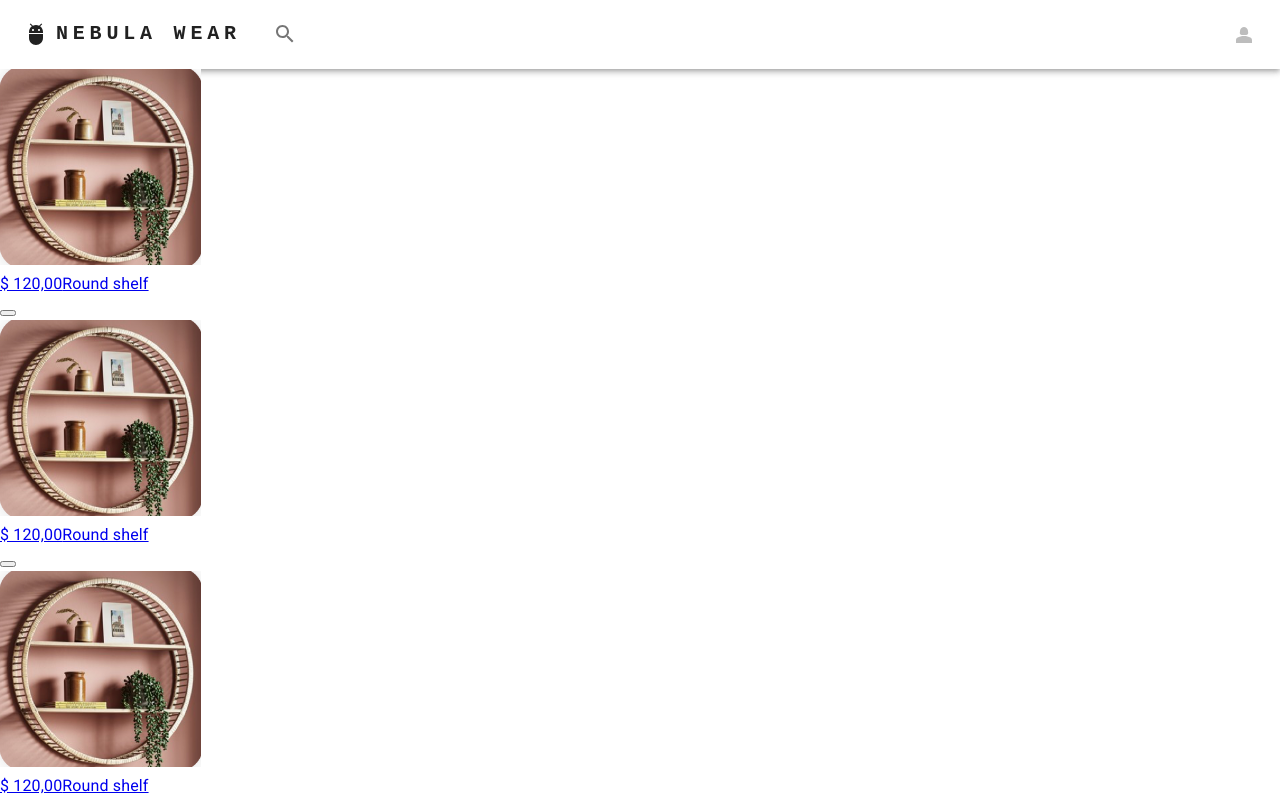
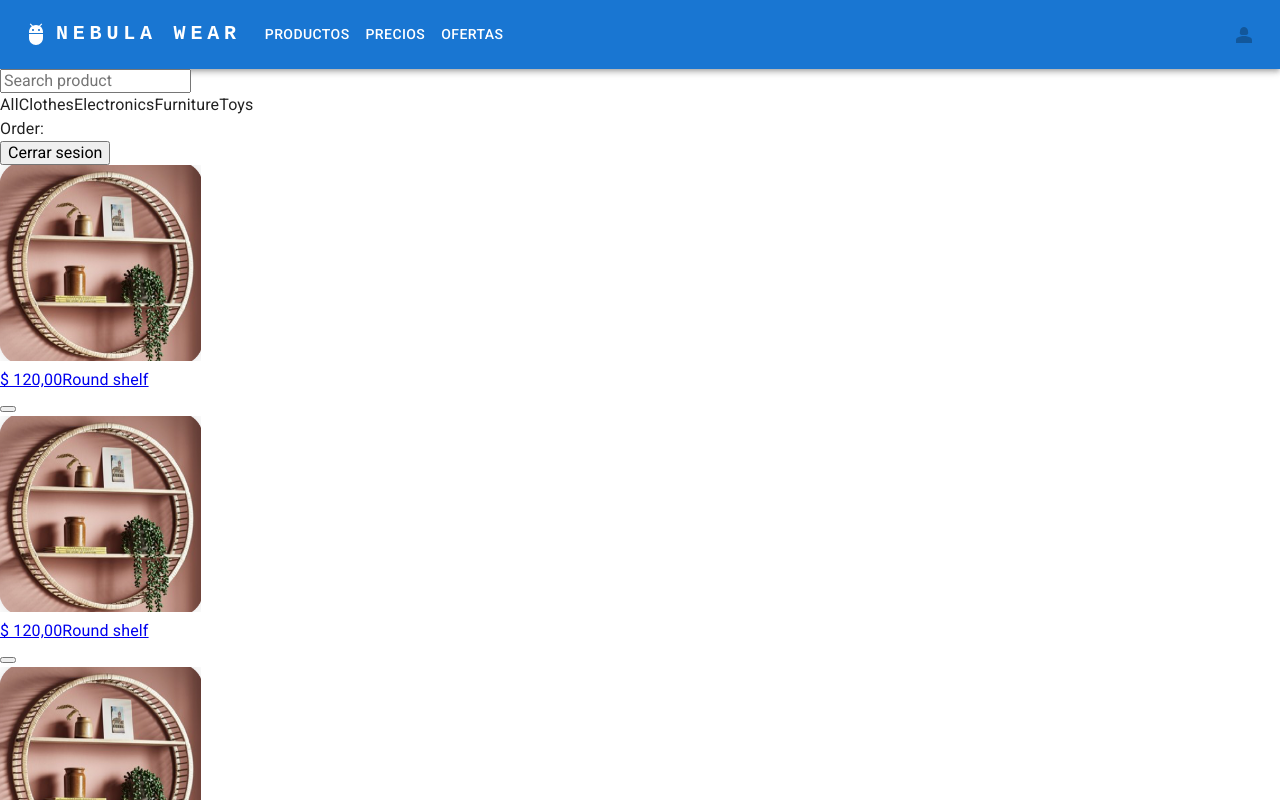
Before and after one commit to Jesusantiago/NebulaWear, a React (Vite) app in the folder client/: page /store in a window 1280 px wide. Shown: the top 800 px of the page. Built offline with nearby package versions, Linux system fonts and the light colour scheme.

Commit message:
DELETE commit

```diff
--- a/client/src/components/App/App.jsx
+++ b/client/src/components/App/App.jsx
@@ -1,6 +1,28 @@
 import Navbar from './Navbar';
 import Product  from "../Product/Product";
 import { useAuth } from "../../context/isAuthContext";
+
+const SearchBox = () => {
+  return (
+    <div className="searchBox">
+      {/* <SearchIcon /> */}
+      <input type="text" placeholder="Search product" />
+    </div>
+  );
+}
+
+const Categories = () => {
+  return (
+    <div className="categories">
+      <span className="active">All</span>
+      <span>Clothes</span>
+      <span>Electronics</span>
+      <span>Furniture</span>
+      <span>Toys</span>
+    </div>
+  )
+}
+
 
 function App() {
   const auth = useAuth()
@@ -14,7 +36,19 @@ function App() {
     <>
       <Navbar />
       <main>
+        <SearchBox />
+        <Categories />
 
+        <section className="main">
+          <div className="filter">
+            <span>Order:</span>
+            {/* <select name="select">
+              <option value="value1" selected>Most recent</option>
+              <option value="value2">Value 2</option>
+              <option value="value3">Value 3</option>
+            </select> */}
+          </div>
+        <button type='button' onClick={logoutComponent} > Cerrar sesion</button>
 
 
           <div className="productList">
@@ -25,8 +59,8 @@ function App() {
             <Product />
             <Product />
           </div>
+        </section>
 
-          <button type='button' onClick={logoutComponent} > Cerrar sesion</button>
 
       </main>
     </>
--- a/client/src/components/App/Navbar.jsx
+++ b/client/src/components/App/Navbar.jsx
@@ -1,4 +1,4 @@
-import { useState } from 'react';
+import { useState} from 'react';
 import AppBar from '@mui/material/AppBar';
 import Box from '@mui/material/Box';
 import Toolbar from '@mui/material/Toolbar';
@@ -13,8 +13,6 @@ import Tooltip from '@mui/material/Tooltip';
 import MenuItem from '@mui/material/MenuItem';
 import AdbIcon from '@mui/icons-material/Adb';
 import PersonIcon from '@mui/icons-material/Person2';
-import Search from './Search';
-
 
 const pages = ['Productos', 'Precios', 'Ofertas'];
 const settings = ['Mi perfil', 'Mis compras', 'Mis favoritos', 'Cerrar sesión'];
@@ -22,13 +20,11 @@ const settings = ['Mi perfil', 'Mis compras', 'Mis favoritos', 'Cerrar sesión']
 const Navbar = () => {
   const [anchorElNav, setAnchorElNav] = useState(null);
   const [anchorElUser, setAnchorElUser] = useState(null);
-    const [anchorElSearch, setAnchorElSearch] = useState(null)
 
   const handleOpenNavMenu = (event) => {
     setAnchorElNav(event.currentTarget);
   };
   const handleOpenUserMenu = (event) => {
-        console.log(event.currentTarget)
     setAnchorElUser(event.currentTarget);
   };
 
@@ -41,15 +37,15 @@ const Navbar = () => {
   };
 
   return (
-        <AppBar position="static" color='transparent'>
+    <AppBar position="static">
 
       <Container maxWidth="xl">
 
         <Toolbar disableGutters>
 
-                        {/* Icono del android - versión desktop */}
+
           <AdbIcon sx={{ display: { xs: 'none', md: 'flex' }, mr: 1 }} />
-                        {/* Nombre del proyecto  version desktop*/}
+
           <Typography
             variant="h6"
             noWrap
@@ -68,9 +64,7 @@ const Navbar = () => {
             NEBULA WEAR
           </Typography>
 
-                        {/* Menu hamburguesa version mobile */}
-                    <Box sx={{ display: { xs: 'flex', md: 'none' } }}>
-
+          <Box sx={{ flexGrow: 1, display: { xs: 'flex', md: 'none' } }}>
             <IconButton
               size="large"
               aria-label="account of current user"
@@ -106,9 +100,9 @@ const Navbar = () => {
               ))}
             </Menu>
           </Box>
-                        {/* Icono del android- version mobile */}
+
           <AdbIcon sx={{ display: { xs: 'flex', md: 'none' }, mr: 1 }} />
-                        {/* Nombre del proyecto version mobile*/}
+
           <Typography
             variant="h5"
             noWrap
@@ -128,17 +122,6 @@ const Navbar = () => {
             NEBULA WEAR
           </Typography>
 
-                    {/* Button Search */}
-                    <Box>
-                        <Tooltip title="Search">
-                            <IconButton>
-                                <Search/>
-                            </IconButton>
-                        </Tooltip>
-
-                    </Box>
-
-                        {/* Item de otras páginas versión desktop */}
           <Box sx={{ flexGrow: 1, display: { xs: 'none', md: 'flex' } }}>
             {pages.map((page) => (
               <Button
@@ -151,8 +134,6 @@ const Navbar = () => {
             ))}
           </Box>
 
-
-                        {/* Item de otras páginas en versión mobile - con logo del usurio */}
           <Box sx={{ flexGrow: 0 }}>
             <Tooltip title="Open settings">
               <IconButton onClick={handleOpenUserMenu} sx={{ p: 0 }}>
--- a/client/src/components/App/Search.jsx
+++ /dev/null
@@ -1,82 +0,0 @@
-import { useState } from 'react';
-import Box from '@mui/material/Box';
-import Drawer from '@mui/material/Drawer';
-import TextField from '@mui/material/TextField';
-import List from '@mui/material/List';
-import Divider from '@mui/material/Divider';
-import ListItem from '@mui/material/ListItem';
-import ListItemButton from '@mui/material/ListItemButton';
-import ListItemIcon from '@mui/material/ListItemIcon';
-import ListItemText from '@mui/material/ListItemText';
-import InboxIcon from '@mui/icons-material/MoveToInbox';
-import MailIcon from '@mui/icons-material/Mail';
-import SearchIcon from '@mui/icons-material/Search';
-import CloseIcon from '@mui/icons-material/Close';
-import { IconButton } from '@mui/material';
-
-
-const Search = () => {
-    const [open, setOpen] = useState(false);
-
-    const toggleDrawer = (newOpen) => () => {
-        setOpen(newOpen);
-    };
-
-    const DrawerList = (
-        <Box sx={{ width: 1 }} role="presentation" class="search-view">
-
-            <Box sx={{ display: "flex", justifyContent: 'space-between', alignItems: 'center', p: 3 }}>
-                <Box sx={{ display: 'flex', alignItems: 'flex-end' }}>
-                    <SearchIcon sx={{ color: 'action.active', mr: 1, my: 0.5 }} />
-                    <TextField id="input-with-sx" label="Search" variant="standard" />
-                </Box>
-
-                <IconButton onClick={toggleDrawer(false)} sx={{ display: "flex" }}>
-                    <CloseIcon fontSize='large' />
-                </IconButton>
-            </Box>
-
-            <List>
-                {['Inbox', 'Starred', 'Send email', 'Drafts'].map((text, index) => (
-                    <ListItem key={text} disablePadding>
-                        <ListItemButton>
-                            <ListItemIcon>
-                                {index % 2 === 0 ? <InboxIcon /> : <MailIcon />}
-                            </ListItemIcon>
-                            <ListItemText primary={text} />
-                        </ListItemButton>
-                    </ListItem>
-                ))}
-            </List>
-
-            <Divider />
-
-            <List>
-                {['All mail', 'Trash', 'Spam'].map((text, index) => (
-                    <ListItem key={text} disablePadding>
-                        <ListItemButton>
-                            <ListItemIcon>
-                                {index % 2 === 0 ? <InboxIcon /> : <MailIcon />}
-                            </ListItemIcon>
-                            <ListItemText primary={text} />
-                        </ListItemButton>
-                    </ListItem>
-                ))}
-            </List>
-        </Box>
-    );
-
-    return (
-        <div>
-            <IconButton onClick={toggleDrawer(true)}>
-                <SearchIcon />
-            </IconButton>
-
-            <Drawer open={open} onClose={toggleDrawer(false)}>
-                {DrawerList}
-            </Drawer>
-        </div>
-    );
-}
-
-export default Search;
--- a/client/src/styles/Css/style.css
+++ b/client/src/styles/Css/style.css
@@ -1,5 +1,3 @@
-.search-view {
-  width: 100vw;
-}
+
 
 /*# sourceMappingURL=style.css.map */
--- a/client/src/styles/Sass/_variables.scss
+++ b/client/src/styles/Sass/_variables.scss
@@ -6,7 +6,3 @@ $c-surface: #EBEBEB; // This
 $c-on-surface: #442C2E;
 $c-background: #0B0F0B; // This
 $c-on-background: #442C2E;
-
-.search-view{
-    width: 100vw;
-}
```
Also changed, not shown: 1 other file (tests, documents, lock files or other folders). Lines whose indentation alone changed are shown as unchanged.
